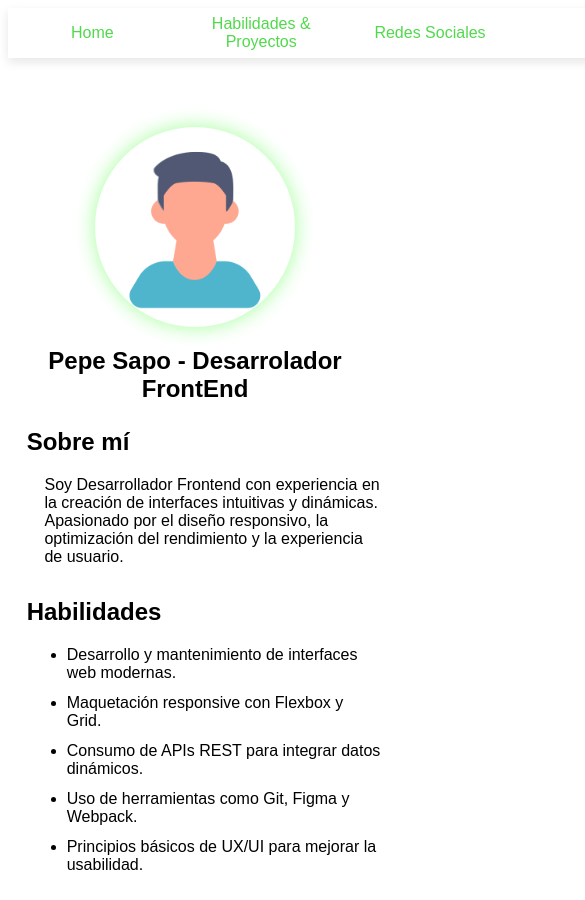
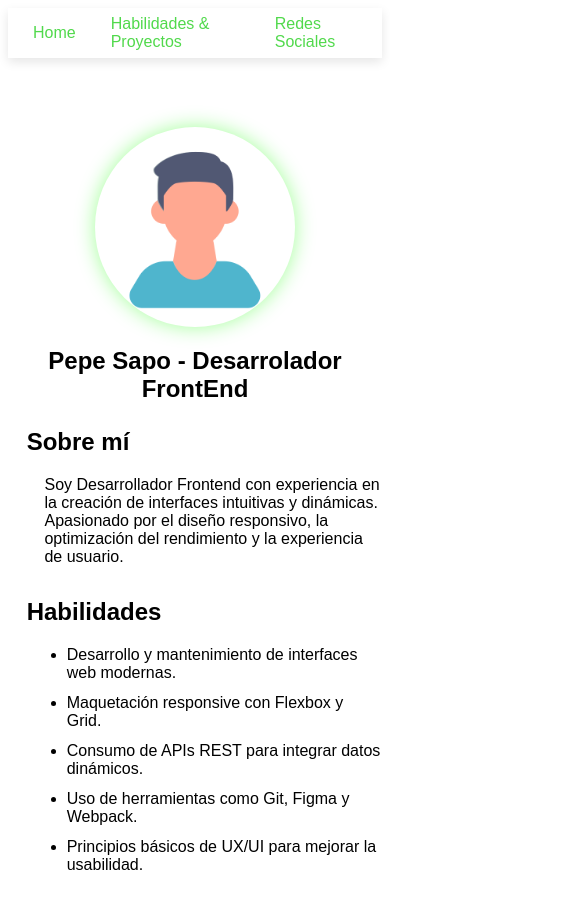
Before and after one commit to Juan0detti/TP1_Odetti, a plain HTML site: page index.html in a window 390 px wide. Shown: the top 900 px of the page, 585 px wide, since content can reach past the window. Drawn offline with Linux system fonts and the light colour scheme; a script that the page names is missing; a web font is replaced by a local one.

Commit message:
2. Corrección responsive

```diff
--- a/styles/styles.css
+++ b/styles/styles.css
@@ -8,12 +8,11 @@ body {
   main {
     display: grid;
     place-items: center;
-    margin-bottom: 10p
+    margin-bottom: 10px;
   }
 
 header  {
   height: 50px;
-  width: 100vh;
   margin-bottom: 2px;
   box-shadow: 0px 4px 10px rgba(0, 0, 0, 0.1);
   background-color: #fff;
@@ -24,18 +23,21 @@ header  {
 }
 
 nav {
-  width: 60%;
-  height: 100%;
-  display: grid;
-  grid-template-columns: repeat(3, 1fr);
-  text-align: center;
+  display: flex;
+  flex-wrap: none;
+  justify-content: center;
+  gap: 5px;
+  padding: 10px;
 }
 
-nav > a {
+nav a {
+  text-decoration: none;
+  padding: 10px 15px;
+  color: white;
+  border-radius: 5px;
   color: #51D94C;
   align-content: center;
   border-color: rgb(177, 174, 174);
-  text-decoration: none;
 }
 
 nav > a:hover{
```
